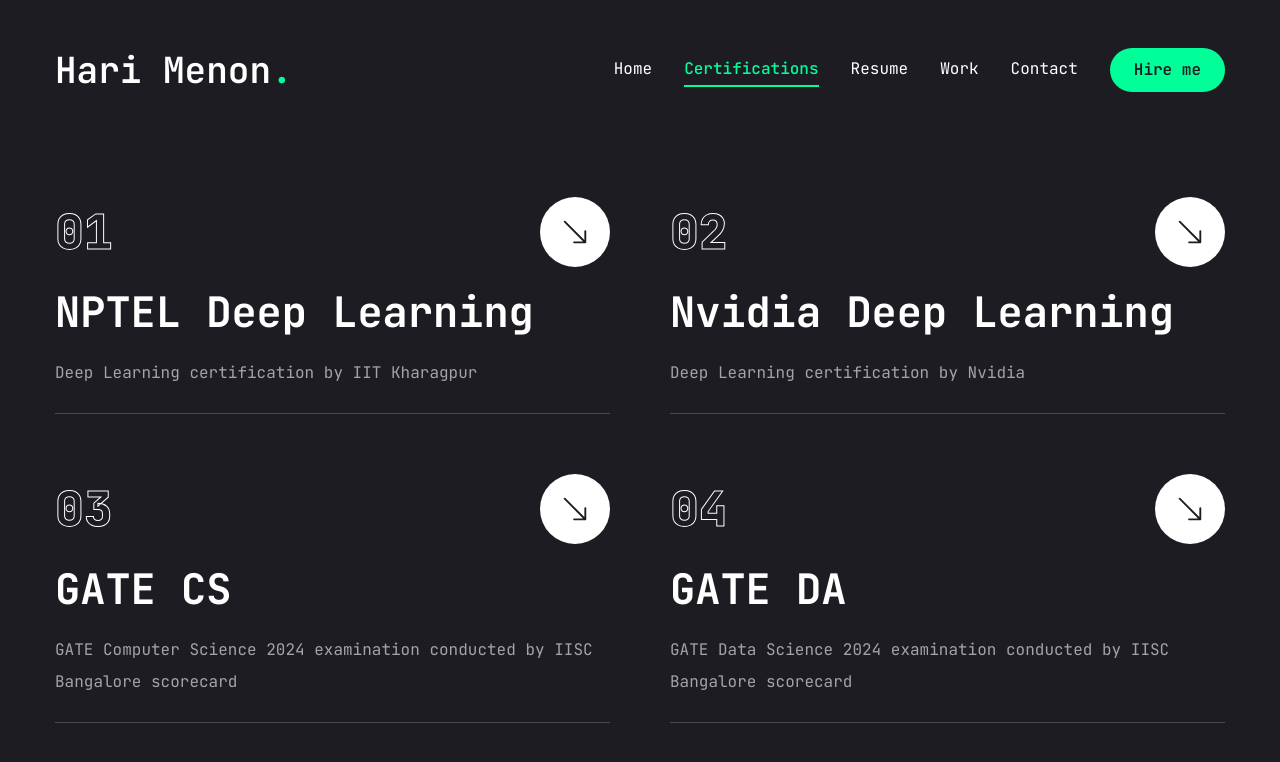
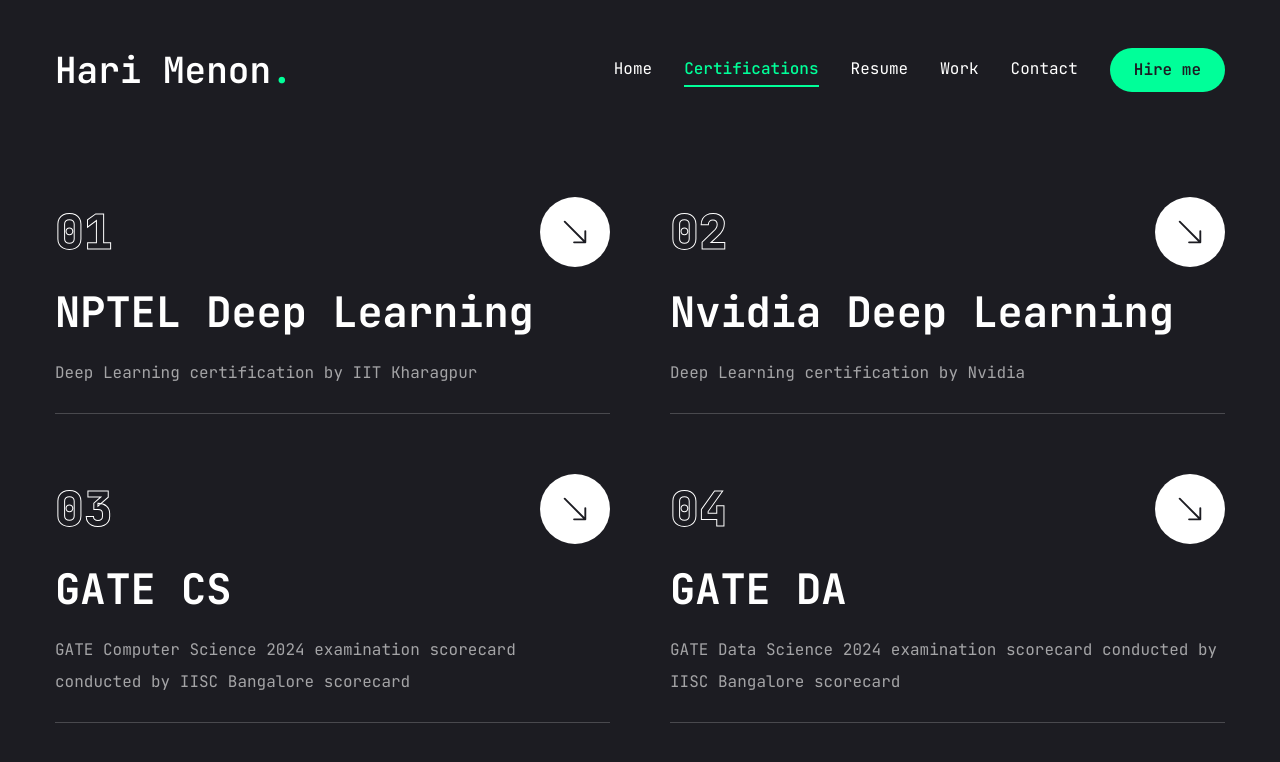
Before and after one commit to HariMenon2002/Personal-portfolio, a Next.js app: page /certifications in a window 1280 px wide. Shown: the top 762 px of the page. Built offline with nearby package versions, Linux system fonts and the light colour scheme.

Commit message:
spelling mistakes corrected

```diff
--- a/app/certifications/page.jsx
+++ b/app/certifications/page.jsx
@@ -18,13 +18,13 @@
     {
       num:'03',
       title:'GATE CS',
-      description:'GATE Computer Science 2024 examination conducted by IISC Bangalore scorecard',
+      description:'GATE Computer Science 2024 examination scorecard conducted by IISC Bangalore scorecard',
       href:"./assets/certification/gate cs.pdf"
     },
     {
       num:'04',
       title:'GATE DA',
-      description:'GATE Data Science 2024 examination conducted by IISC Bangalore scorecard',
+      description:'GATE Data Science 2024 examination scorecard conducted by IISC Bangalore scorecard',
       href:"./assets/certification/gate da.pdf"
     },
 ]
--- a/app/resume/page.jsx
+++ b/app/resume/page.jsx
@@ -88,7 +88,7 @@
   items:[
     {
       company:"ISTE GEC Thrissur",
-      position:"ECE Deptartment Vice head",
+      position:"ECE Department Vice head",
       duration:"2023-2024"
     },
     {
@@ -117,7 +117,7 @@
   items:[
     {
       institution:"Government Engineering College Thrissur",
-      degree:"B.Tech.",
+      degree:"B.Tech. in ECE",
       duration:"2020-2024"
     },
     {
```
